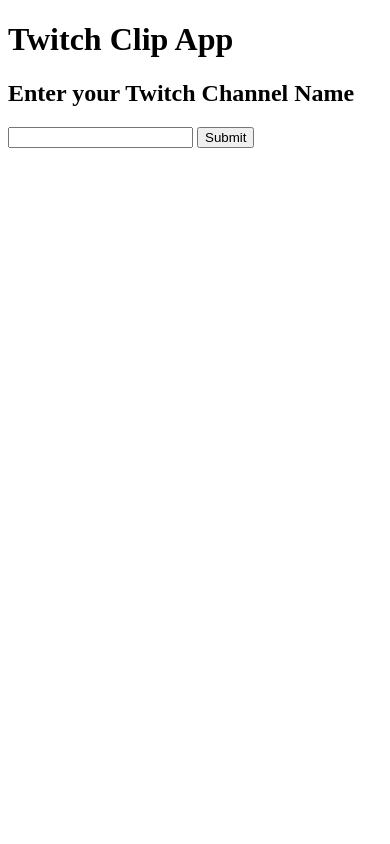
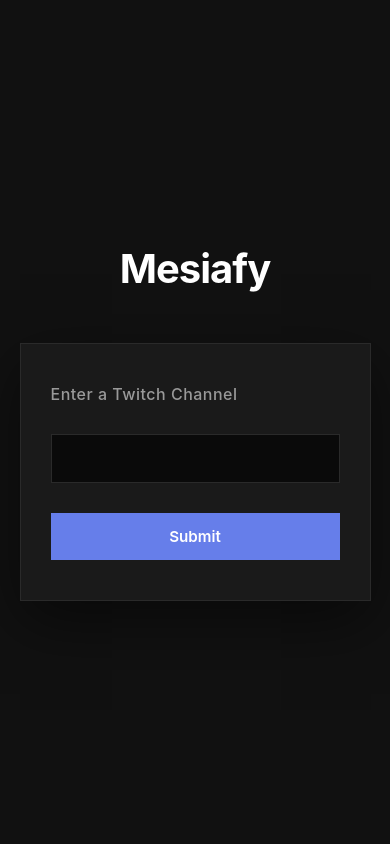
Before and after one commit to ncattles/twitch-clip-app-new, a Flask app: page / in a window 390 px wide. Run offline with Flask 3, Linux system fonts and the light colour scheme.

Commit message:
added styling and rendering of clips in a grid

```diff
--- a/app.py
+++ b/app.py
@@ -68,7 +68,7 @@
       print(f"Fetched another page. Total clips now: {len(clips_list)}")
 
     print(f"Total clips fetched: {len(clips_list)}")
-  else:
-    print('Placeholder')
 
+    # display clips
+    return render_template('channels.html', clips=clips_list)
   return render_template('index.html')
--- /dev/null
+++ b/static/index.css
@@ -0,0 +1,117 @@
+/* Reset and base styles */
+* {
+  margin: 0;
+  padding: 0;
+  box-sizing: border-box;
+}
+
+body {
+  background-color: #111111;
+  font-family: -apple-system, BlinkMacSystemFont, 'Segoe UI', Roboto, 'Helvetica Neue', Arial, sans-serif;
+  min-height: 100vh;
+  display: flex;
+  flex-direction: column;
+  justify-content: center;
+  align-items: center;
+  color: #ffffff;
+}
+
+/* Header */
+h1 {
+  font-size: 3.5rem;
+  font-weight: 700;
+  color: #ffffff;
+  letter-spacing: -1px;
+  margin-bottom: 50px;
+}
+
+/* Main container */
+div {
+  background-color: #1a1a1a;
+  border: 1px solid #2a2a2a;
+  padding: 60px;
+  min-width: 450px;
+  box-shadow: 0 20px 60px rgba(0, 0, 0, 0.5);
+}
+
+h2 {
+  font-size: 1.2rem;
+  font-weight: 500;
+  color: #999999;
+  letter-spacing: 0.5px;
+  margin-bottom: 30px;
+  text-align: left;
+}
+
+/* Form styling */
+form {
+  display: flex;
+  flex-direction: column;
+  gap: 20px;
+}
+
+input[type="text"] {
+  background-color: #0a0a0a;
+  border: 1px solid #2a2a2a;
+  color: #ffffff;
+  font-family: inherit;
+  font-size: 1rem;
+  padding: 16px 18px;
+  outline: none;
+  transition: all 0.2s ease;
+}
+
+input[type="text"]:focus {
+  border-color: #667eea;
+  background-color: #141414;
+}
+
+input[type="text"]::placeholder {
+  color: #555555;
+}
+
+input[type="submit"] {
+  background-color: #667eea;
+  border: none;
+  color: #ffffff;
+  font-family: inherit;
+  font-size: 1rem;
+  font-weight: 600;
+  padding: 16px 24px;
+  cursor: pointer;
+  transition: all 0.2s ease;
+  margin-top: 10px;
+}
+
+input[type="submit"]:hover {
+  background-color: #5568d3;
+  transform: translateY(-1px);
+  box-shadow: 0 4px 12px rgba(102, 126, 234, 0.3);
+}
+
+input[type="submit"]:active {
+  transform: translateY(0);
+}
+
+/* Responsive adjustments */
+@media (max-width: 768px) {
+  h1 {
+    font-size: 2.5rem;
+  }
+
+  div {
+    min-width: auto;
+    width: 90%;
+    padding: 40px 30px;
+  }
+
+  h2 {
+    font-size: 1rem;
+  }
+
+  input[type="text"],
+  input[type="submit"] {
+    font-size: 0.95rem;
+    padding: 14px 16px;
+  }
+}
--- a/templates/index.html
+++ b/templates/index.html
@@ -2,15 +2,16 @@
 
 <html>
   <head>
-    <title>Twitch Clip App</title>
+    <title>Mesiafy</title>
+    <link rel="stylesheet" href="{{ url_for('static', filename='index.css') }}">
   </head>
   <body>
-    <h1>Twitch Clip App</h1>
+    <h1>Mesiafy</h1>
     <div>
-      <h2>Enter your Twitch Channel Name</h2>
+      <h2>Enter a Twitch Channel</h2>
       <form action="/" method="post">
         <input type="text" name="channel_name">
-        <input type="submit" value="Submit">
+        <input id="submit" type="submit" value="Submit">
       </form>
     </div>
   </body>
```
Also changed, not shown: static/channels.css (added, +151 -0 lines), templates/channels.html (added, +31 -0 lines).
